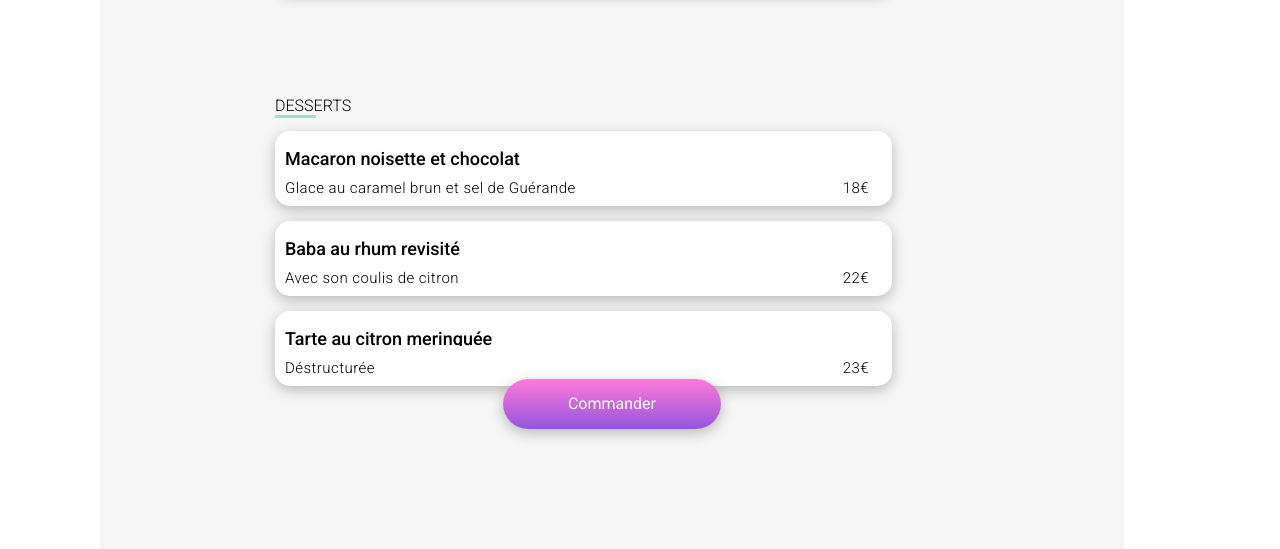
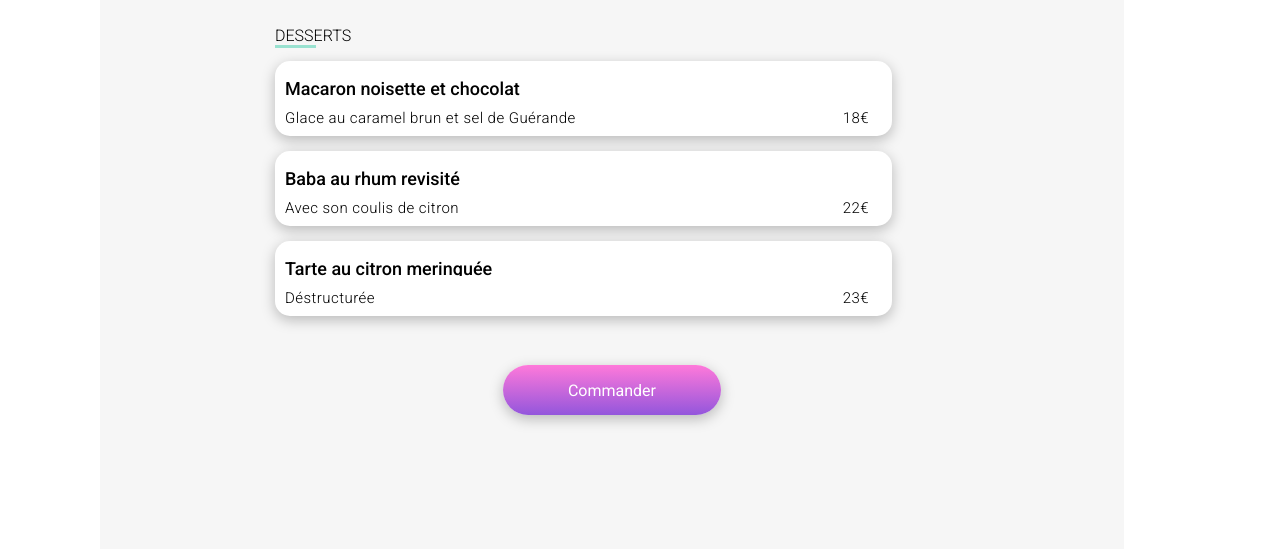
Before and after one commit to ImeneB7/ohmyfood, a plain HTML site: page restaurants/la-note-enchantee.html in a window 1280 px wide. Shown: the part 1289-1838 px from the top of the page. Drawn offline with Linux system fonts and the light colour scheme; a web font is replaced by a local one.

Commit message:
modification marges chrome et firefox

```diff
--- a/sass/restaurants.scss
+++ b/sass/restaurants.scss
@@ -258,7 +258,7 @@ header {
     }
 
     .menu {
-        top: -200px;
+        top: -50px;
     }
 
     .menu-note {
@@ -270,8 +270,9 @@ header {
     }
 
     .btn-resto {
-        top: -140px;
+        top: -80px;
     }
+
 
     .menu {
 
@@ -302,7 +303,7 @@ header {
 
 
     .btn-note {
-        margin-top: 10px;
+        margin-top: 80px;
     }
     .footer-note {
         margin-top: 200px;
```
Also changed, not shown: assets/css/restaurants.css, 1 other file.
